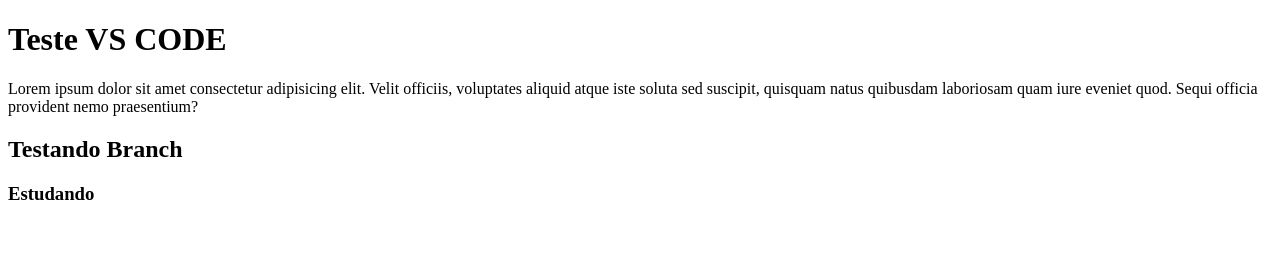
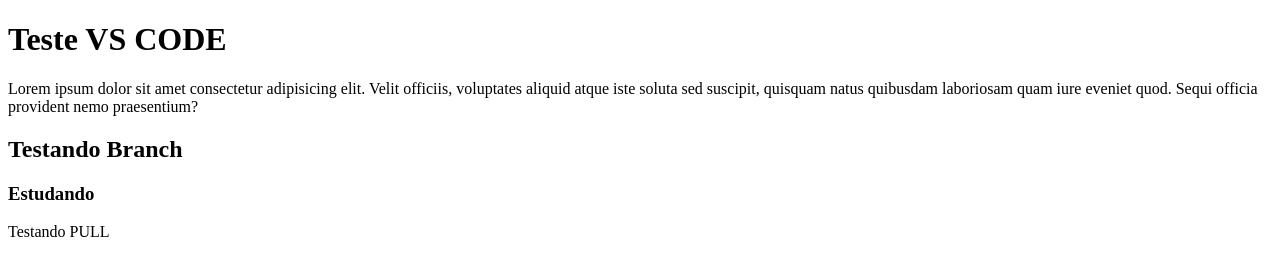
Before and after one commit to guilhermeprogrammer0/teste-vscode, a plain HTML site: page index.html in a window 1280 px wide. Drawn offline with Linux system fonts and the light colour scheme.

Commit message:
Update index.html

```diff
--- a/index.html
+++ b/index.html
@@ -10,5 +10,6 @@
     <p>Lorem ipsum dolor sit amet consectetur adipisicing elit. Velit officiis, voluptates aliquid atque iste soluta sed suscipit, quisquam natus quibusdam laboriosam quam iure eveniet quod. Sequi officia provident nemo praesentium?</p>
     <h2>Testando Branch</h2>
     <h3>Estudando</h3>
+    <p>Testando PULL</p>
 </body>
 </html>
```
